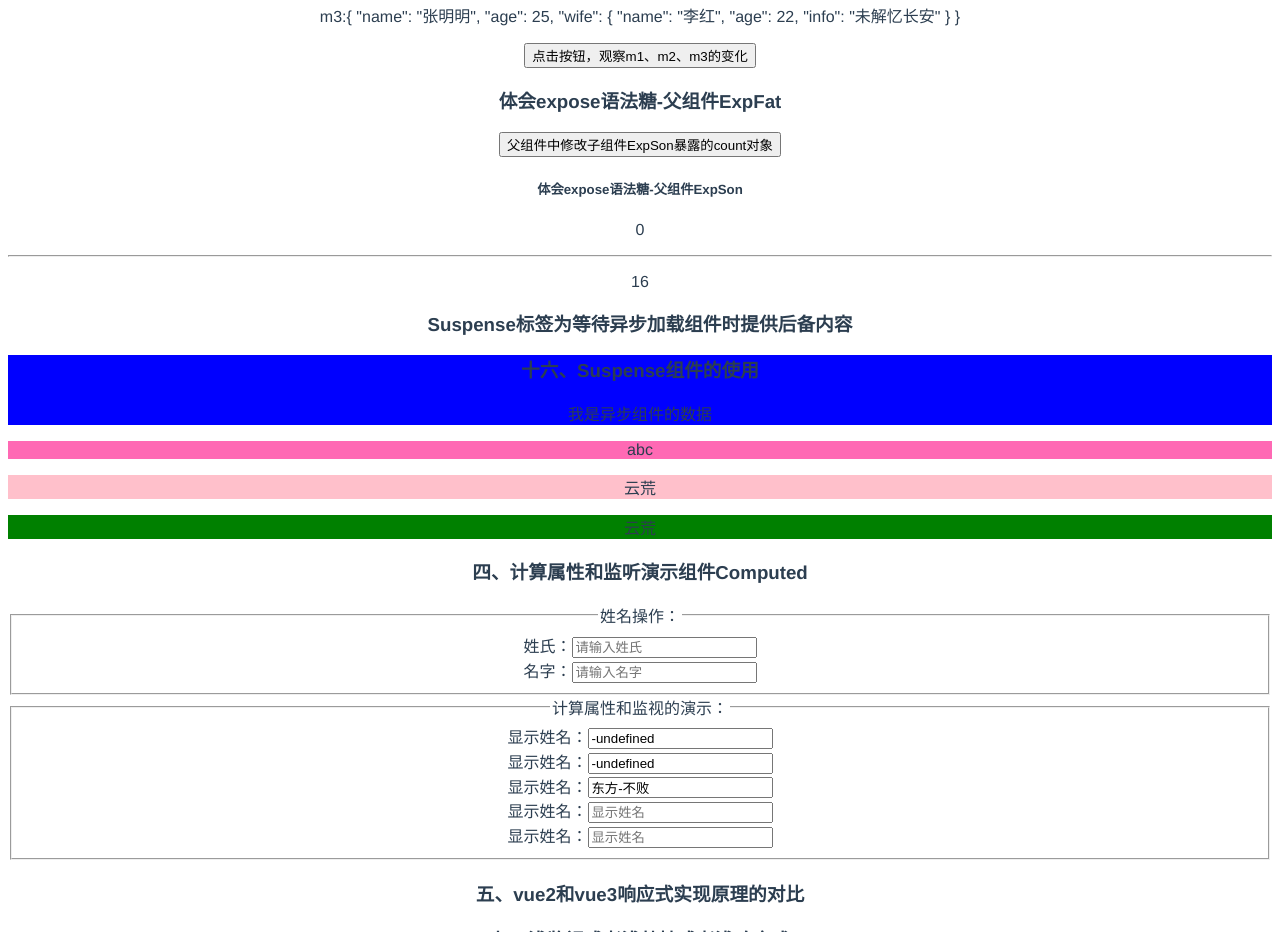
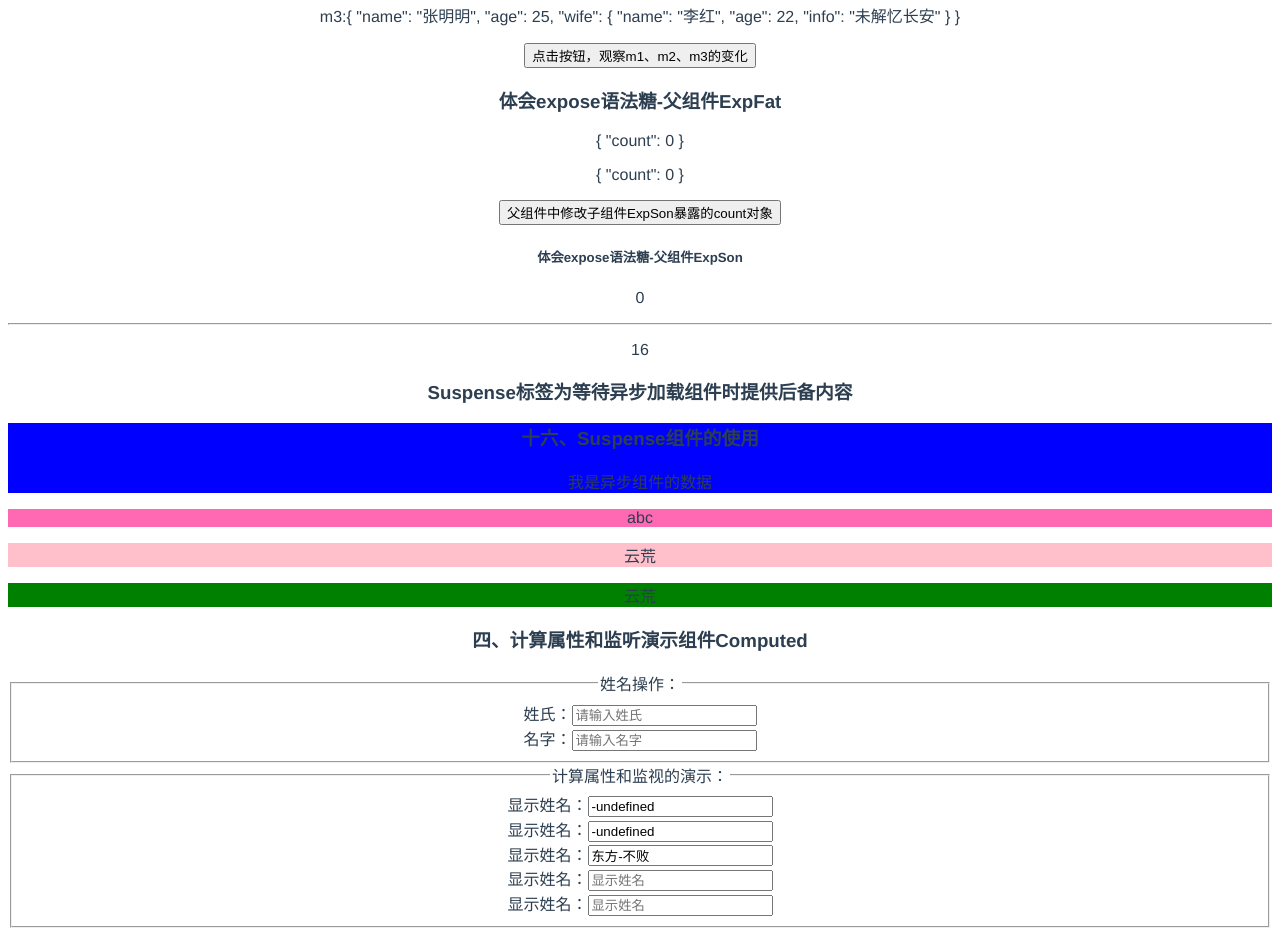
Before and after one commit to bcygsws/vue3_learn, a Vue app: page /#/home/setup in a window 1280 px wide. Shown: the part 860-1792 px from the top of the page. Built offline with nearby package versions, Linux system fonts and the light colour scheme.

Commit message:
:lipstick: 计算属性和侦听属性

```diff
--- a/src/components/setup/ExpFat.vue
+++ b/src/components/setup/ExpFat.vue
@@ -1,5 +1,9 @@
 <template>
   <h3>体会expose语法糖-父组件ExpFat</h3>
+  <!-- 父组件中渲染子组件ExpSon expose的count值 ，渲染结果是{ "count": 0 }-->
+  <p>{{ mySon }}</p>
+  <!-- mySon.count来拿count值会报错为：operties of undefined (reading 'count') -->
+  <p>{{ count }}</p>
   <!-- 在父组件中修改子组件中的count值 -->
   <button @click="changeCount">父组件中修改子组件ExpSon暴露的count对象</button>
   <exp-son ref="mySon"></exp-son>
@@ -14,7 +18,7 @@
  *
  *
  */
-import { defineComponent, ref } from 'vue';
+import { defineComponent, ref, toRefs, onMounted, computed } from 'vue';
 import ExpSon from './ExpSon.vue';
 export default defineComponent({
   components: {
@@ -24,11 +28,33 @@ export default defineComponent({
   setup(props) {
     const mySon = ref();
     console.log(mySon);
+    // 弹出警告： toRefs() expects a reactive object but received a plain one.
+    // console.log(toRefs(mySon.value));
+
+    /**
+     *
+     * count直接放在setup中，由于setup在beforeCreate之前执行；mySon.value中还拿不到count值；
+     * 解决：
+     * 1.将count放在mounted钩子中
+     * 2.将count值放在mounted中的钩子，模板中能够正常渲染了
+     * 但是，changeCount更改mySon的值时，count并没有跟随这种变化
+     * 3.为此，需要引入watch侦听,来侦听这种变化
+     *
+     *
+     */
+    // 使用watch监听count值的变化；onMounted钩子
+    // onMounted(() => {
+    //   count = ref(mySon.value.count);
+    // });
+    const count = computed(() => {
+      console.log('计算属性执行了');
+      return mySon.value;
+    });
     const changeCount = () => {
       console.log(mySon.value); // 点击按钮时，mounted阶段已经执行，mySon.value才由undefined变成对象，而且是一个Proxy代理对象
       mySon.value.count += 1;
     };
-    return { mySon, changeCount };
+    return { mySon, changeCount, count };
   }
 });
 </script>
```
